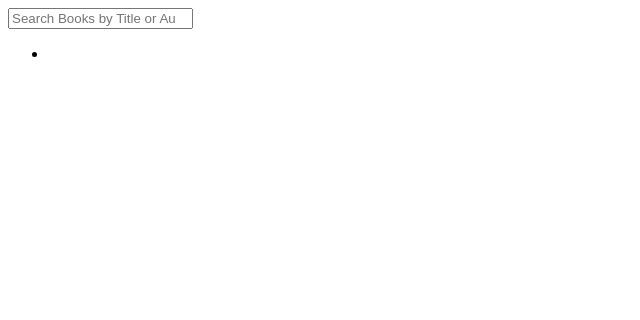
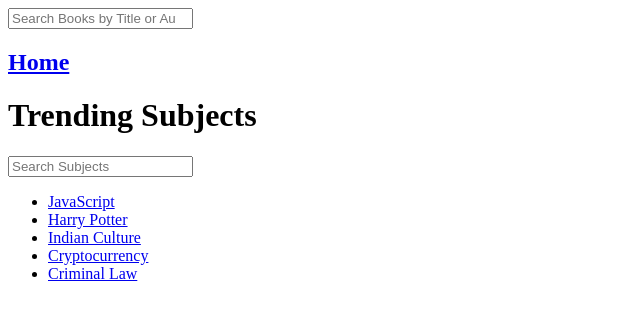
Before and after one commit to Heikrana/books-library, a React (Vite) app: page / in a window 1280 px wide. Shown: the top 320 px of the page, without its empty margins (0-640 px from the left). Built offline with nearby package versions, Linux system fonts and the light colour scheme.

Commit message:
Add sidebar

```diff
--- a/package.json
+++ b/package.json
@@ -10,7 +10,8 @@
   },
   "dependencies": {
     "react": "^18.2.0",
-    "react-dom": "^18.2.0"
+    "react-dom": "^18.2.0",
+    "react-router-dom": "^6.8.2"
   },
   "devDependencies": {
     "@types/react": "^18.0.27",
--- a/src/Api/Search.ts
+++ b/src/Api/Search.ts
@@ -1,18 +1,12 @@
-interface bookData {
-	title: string;
-}
+import { Book } from "../App";
 
-interface Book {
-	numFound: number;
-	docs: Array<bookData>;
-}
-
-async function getBooksWithTitle(url: string) {
+async function getBook(url: string) {
 	try {
 		const res = await fetch(url);
 
 		if (res.status === 200) {
 			const data: Book = await res.json();
+			console.log(data);
 			return data;
 		}
 
@@ -22,18 +16,15 @@ async function getBooksWithTitle(url: string) {
 	}
 }
 
-async function Search(query: string) {
-	// api call require '+' in query instead of ' ' (spaces)
-	query = query.split(" ").join("+");
-
-	let booksFound = await getBooksWithTitle(
-		`https://openlibrary.org/search.json?title=${query}`
+async function SearchTitleAuthor(query: string) {
+	let booksFound = await getBook(
+		`https://openlibrary.org/search.json?title=${query}&fields=*,availability&limit=10`
 	);
 
 	if (booksFound?.numFound !== 0) return booksFound;
 
-	booksFound = await getBooksWithTitle(
-		`https://openlibrary.org/search.json?author=${query}&sort=new`
+	booksFound = await getBook(
+		`https://openlibrary.org/search.json?author=${query}&fields=*,availability&limit=10`
 	);
 
 	if (booksFound?.numFound !== 0) return booksFound;
@@ -41,4 +32,8 @@ async function Search(query: string) {
 	console.error("No Books Found!");
 }
 
-export default Search;
+async function SearchSubjects(query: string) {
+	return "";
+}
+
+export { SearchTitleAuthor, SearchSubjects };
--- a/src/App.tsx
+++ b/src/App.tsx
@@ -1,22 +1,47 @@
-import { useState } from "react";
+import { useEffect, useState } from "react";
+import { BrowserRouter as Router, Route, Routes } from "react-router-dom";
 import BookList from "./Components/BookList";
 import Navbar from "./Components/Navbar";
+import Sidebar from "./Components/Sidebar";
+import { SearchTitleAuthor } from "./Api/Search";
 
-interface bookData {
-	title: string;
-}
-
-interface Book {
-	docs: Array<bookData>;
+export interface Book {
+	numFound: number;
+	docs: Array<{ title: string }>;
 }
 
 function App() {
-	const [books, setBooks] = useState<Book>({ docs: [{ title: "" }] });
+	const [query, setQuery] = useState("");
 
 	return (
 		<>
-			<Navbar setBooks={setBooks} />
-			<BookList books={books} />
+			<Router>
+				<Navbar setQuery={setQuery} />
+				<Sidebar />
+				<Routes>
+					<Route path="/" element={<BookList query={query} />} />
+					<Route
+						path="/javascript"
+						element={<BookList query={"javascript"} />}
+					/>
+					<Route
+						path="/harry potter"
+						element={<BookList query={"harry potter"} />}
+					/>
+					<Route
+						path="/indian culture"
+						element={<BookList query={"indian culture"} />}
+					/>
+					<Route
+						path="/cryptocurrency"
+						element={<BookList query={"cryptocurrency"} />}
+					/>
+					<Route
+						path="/criminal law"
+						element={<BookList query={"criminal law"} />}
+					/>
+				</Routes>
+			</Router>
 		</>
 	);
 }
--- a/src/Components/BookList.tsx
+++ b/src/Components/BookList.tsx
@@ -1,27 +1,32 @@
-interface bookData {
-	title: string;
-}
+import { useEffect, useState } from "react";
+import { Book } from "../App";
+import { SearchTitleAuthor } from "../Api/Search";
 
-interface Book {
-	docs: Array<bookData>;
-}
+function BookList({ query }: { query: string }) {
+	const [list, setList] = useState<JSX.Element[]>([]);
+	const [books, setBooks] = useState<Book | undefined>(undefined);
 
-function BookList({ books }: { books: Book }) {
-	let list: JSX.Element[] = [];
+	useEffect(() => {
+		if (query) {
+			SearchTitleAuthor(query).then((res) => setBooks(res));
+		}
+	}, [query]);
 
-	if (books.docs) {
-		list = books.docs.map((book, idx) => {
-			return (
-				<div key={idx}>
-					<ul>
-						<li>{book.title}</li>
-					</ul>
-				</div>
+	useEffect(() => {
+		if (books?.docs) {
+			setList(
+				books.docs.map((book, idx) => {
+					return (
+						<ul key={idx}>
+							<li>{book.title}</li>
+						</ul>
+					);
+				})
 			);
-		});
-	}
+		}
+	}, [books]);
 
-	return <p>{list}</p>;
+	return <div>{list}</div>;
 }
 
 export default BookList;
--- a/src/Components/Navbar.tsx
+++ b/src/Components/Navbar.tsx
@@ -1,20 +1,8 @@
-import Search from "../Api/Search";
-
-interface bookData {
-	title: string;
-}
-
-interface Book {
-	docs: Array<bookData>;
-}
-
-function Navbar({ setBooks }: { setBooks: (value: Book) => void }) {
-	async function handleSubmit(e: React.KeyboardEvent) {
+function Navbar({ setQuery }: { setQuery: (value: string) => void }) {
+	function handleSubmit(e: React.KeyboardEvent) {
 		if (e.key === "Enter") {
 			const target = e.target as HTMLInputElement;
-			const books = await Search(target.value);
-
-			if (books) setBooks(books);
+			setQuery(target.value);
 		}
 	}
 
--- a/src/Components/Sidebar.tsx
+++ b/src/Components/Sidebar.tsx
@@ -1,5 +1,47 @@
+import { Link } from "react-router-dom";
+import { SearchSubjects as Search } from "../Api/Search";
+
 function Sidebar() {
-	return <p>Sidebar</p>;
+	return (
+		<>
+			<div>
+				<h2>
+					<Link to="/">Home</Link>
+				</h2>
+				<h1>Trending Subjects</h1>
+				<form
+					action="#"
+					id="search"
+					onSubmit={(e) => e.preventDefault()}
+				>
+					<input
+						type="search"
+						name="search-box"
+						id="search-box"
+						placeholder="Search Subjects"
+						// onKeyUpCapture={(e) => handleSubmit(e)}
+					/>
+				</form>
+				<ul>
+					<li>
+						<Link to="/javascript">JavaScript</Link>
+					</li>
+					<li>
+						<Link to="/harry+potter">Harry Potter</Link>
+					</li>
+					<li>
+						<Link to="/indian+culture">Indian Culture</Link>
+					</li>
+					<li>
+						<Link to="/cryptocurrency">Cryptocurrency</Link>
+					</li>
+					<li>
+						<Link to="/criminal+law">Criminal Law</Link>
+					</li>
+				</ul>
+			</div>
+		</>
+	);
 }
 
 export default Sidebar;
```
